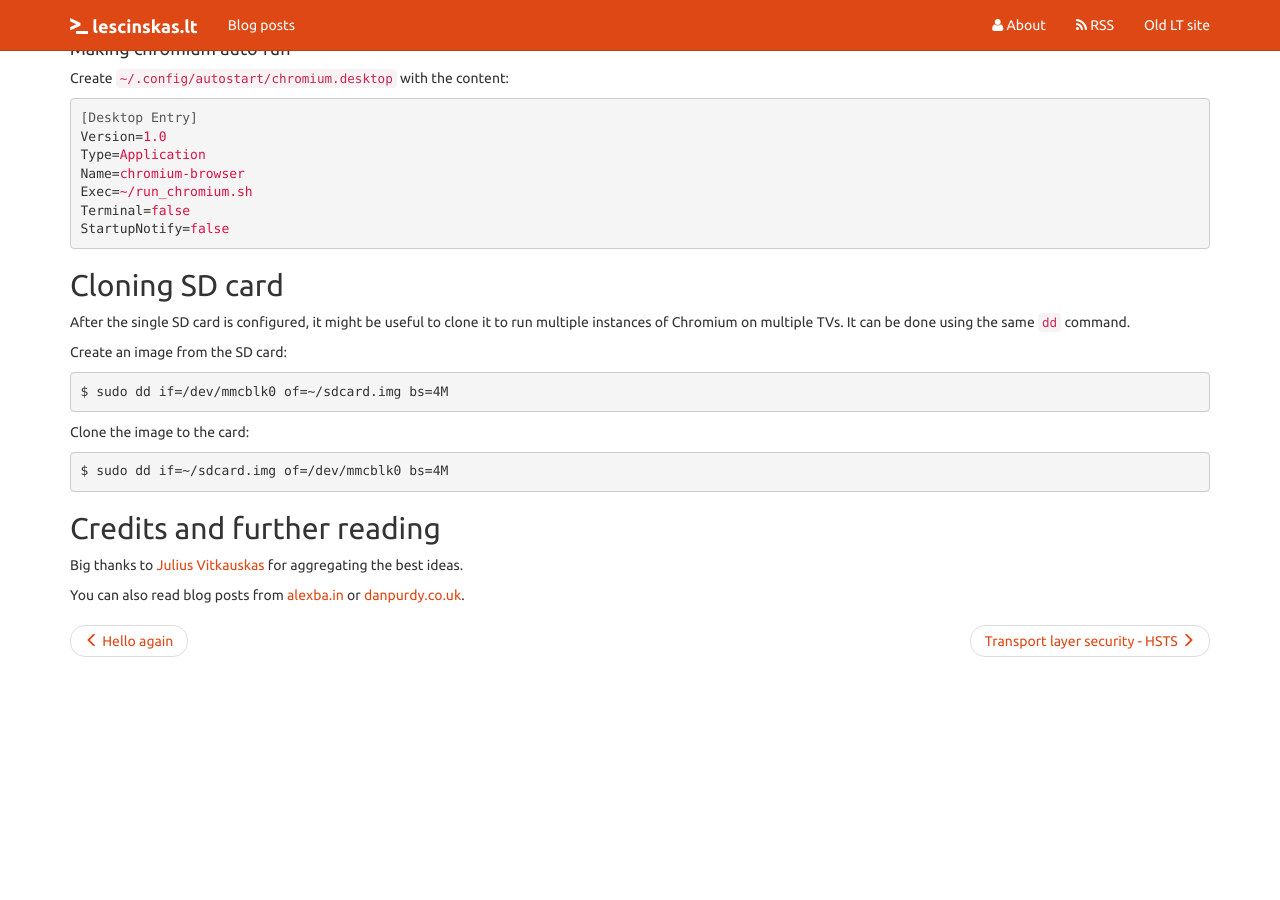
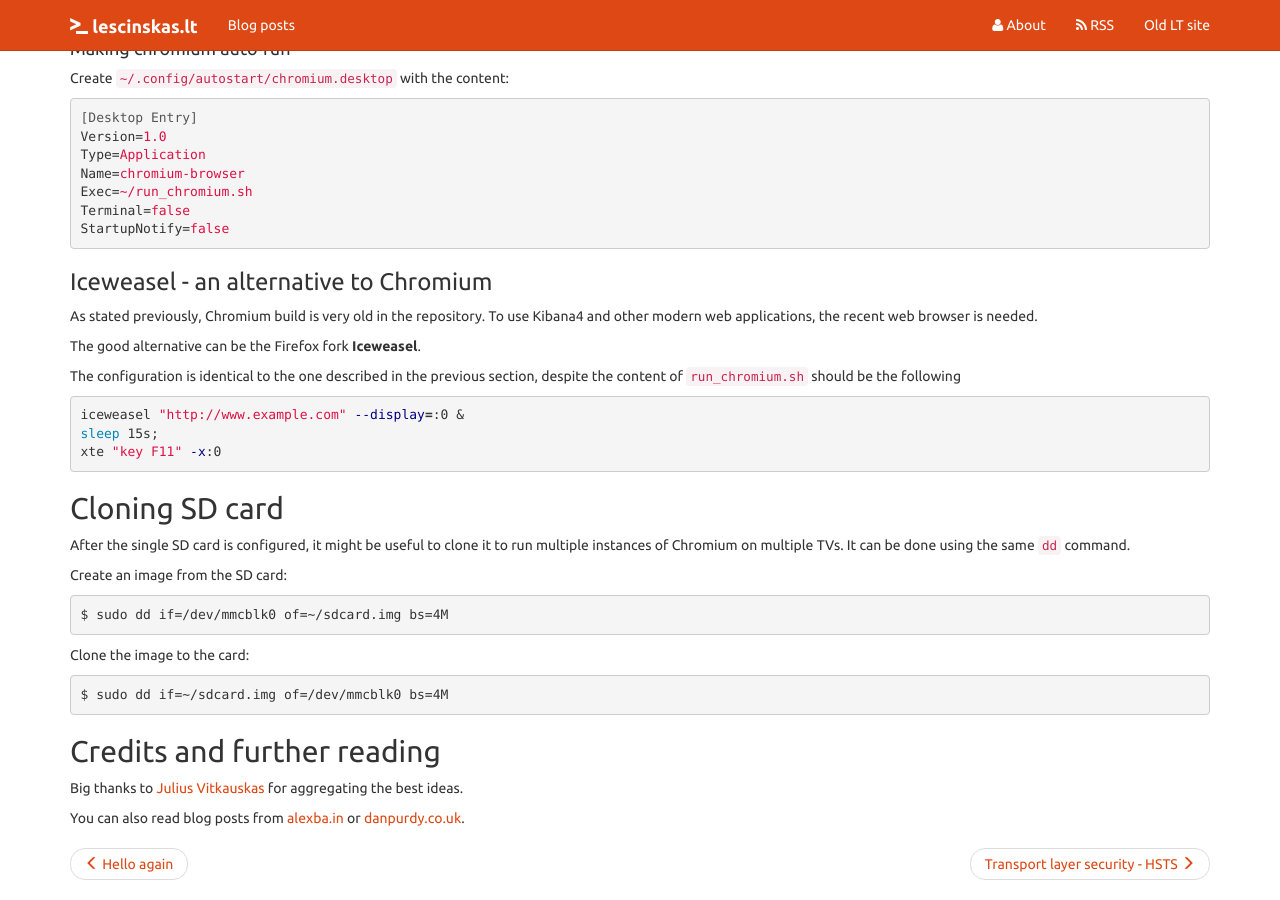
Before and after one commit to plutzilla/plutzilla.github.io, a Jekyll site: the page built from _posts/2015/2015-11-29-raspberry-pi-monitoring-screens.md, in a window 1280 px wide and 900 px high, scrolled down 7138 px. Built offline with Jekyll 4.4.1, drawn with Linux system fonts in a browser that asks for light colours; nearby versions of some CDN libraries; comment, search, counter and statistics services are not loaded; before the commit the page ends 7815 px from its top, so only the background shows below that; some of the changed text lies outside the part shown.

Commit message:
Added notes on using Iceweasel

```diff
--- a/_posts/2015/2015-11-29-raspberry-pi-monitoring-screens.md
+++ b/_posts/2015/2015-11-29-raspberry-pi-monitoring-screens.md
@@ -123,14 +123,14 @@ sudo apt-get upgrade
 
 The following applications will be used:
 
- - `chromium` web browser
+ - `chromium` or `iceweasel` web browser
  - `unclutter` to hide the mouse cursor
  - `xscreensaver` to disable a screen from sleeping
 
 It is possible to install them from a repository using the following commands:
 
 {% highlight text %}
-$ sudo apt-get install chromium-browser unclutter xscreensaver
+$ sudo apt-get install chromium-browser iceweasel unclutter xscreensaver
 {% endhighlight %}
 
 ### Configuring unclutter
@@ -204,6 +204,19 @@ Terminal=false
 StartupNotify=false
 {% endhighlight %}
 
+### Iceweasel - an alternative to Chromium
+
+As stated previously, Chromium build is very old in the repository. To use Kibana4 and other modern web applications, the recent web browser is needed.
+
+The good alternative can be the Firefox fork **Iceweasel**.
+
+The configuration is identical to the one described in the previous section, despite the content of `run_chromium.sh` should be the following
+
+{% highlight bash %}
+iceweasel "http://www.example.com" --display=:0 &
+sleep 15s;
+xte "key F11" -x:0
+{% endhighlight %}
 
 ## Cloning SD card
 
```
